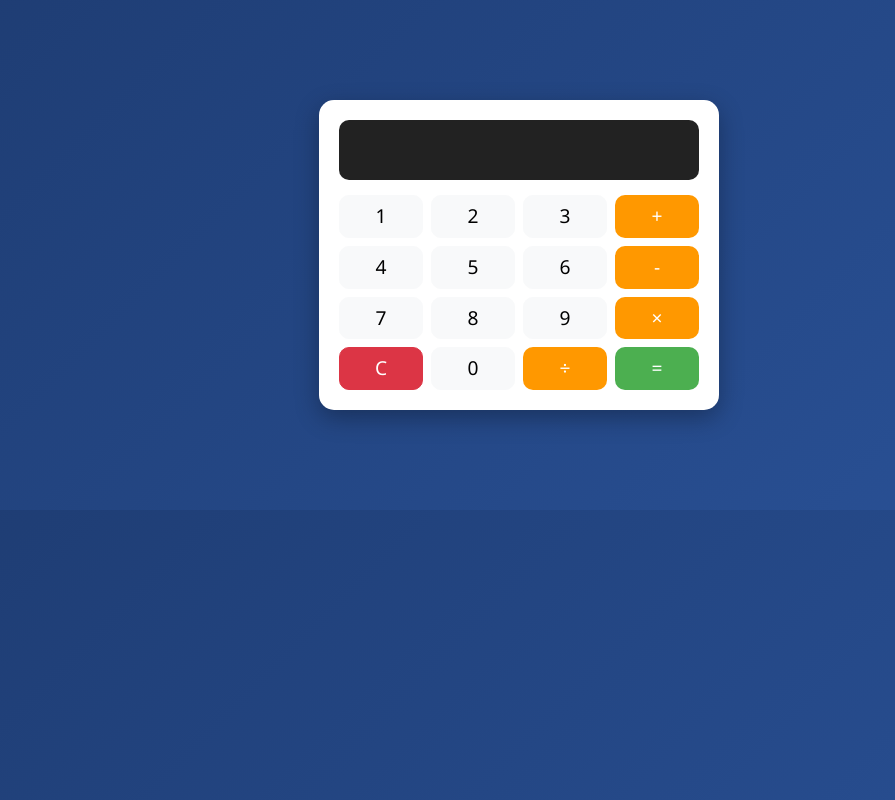
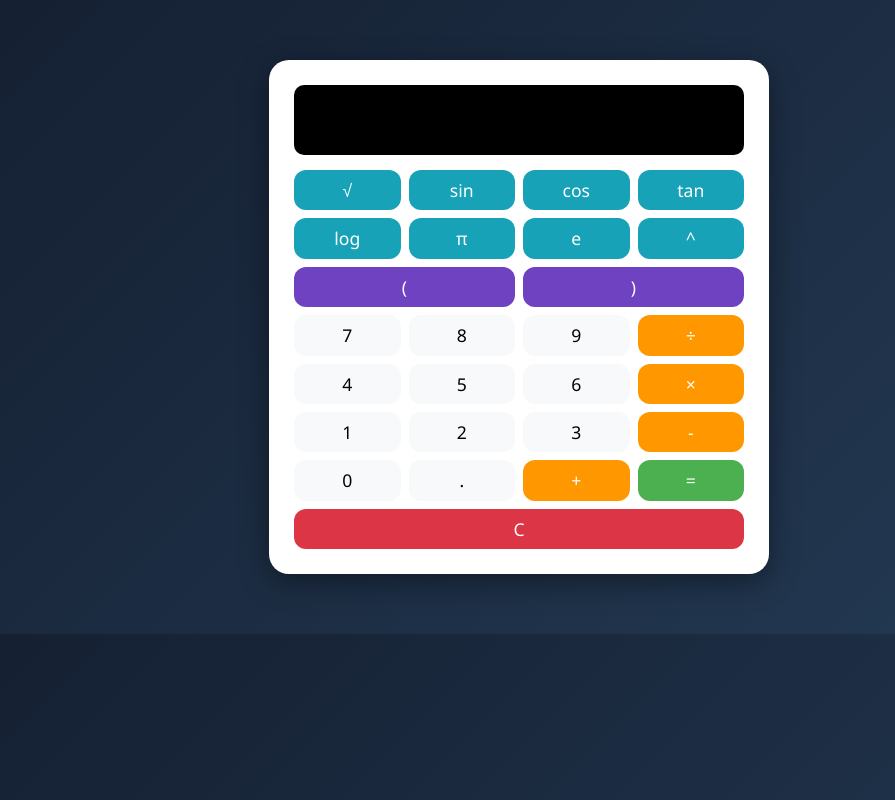
Before and after one commit to Alfat393CSE/calculator_python, a Flask app: page / in a window 1280 px wide. Shown: the whole page, without its empty margins (121-1016 px from the left). Run offline with Flask 3, Linux system fonts and the light colour scheme.

Commit message:
calculator advance feature add

```diff
--- a/app.py
+++ b/app.py
@@ -1,4 +1,5 @@
 from flask import Flask, render_template, request
+import math
 
 app = Flask(__name__)
 
@@ -10,8 +11,17 @@ def calculator():
     if request.method == "POST":
         expression = request.form.get("expression")
         try:
-            # Safely evaluate only arithmetic expressions
-            result = eval(expression, {"__builtins__": None}, {})
+            # allow safe math functions
+            allowed = {
+                "sqrt": math.sqrt,
+                "sin": math.sin,
+                "cos": math.cos,
+                "tan": math.tan,
+                "log": math.log,
+                "pi": math.pi,
+                "e": math.e
+            }
+            result = eval(expression, {"__builtins__": None}, allowed)
         except Exception:
             result = "Error"
 
--- a/templates/calculator.html
+++ b/templates/calculator.html
@@ -3,49 +3,47 @@
 <head>
   <meta charset="UTF-8">
   <meta name="viewport" content="width=device-width, initial-scale=1.0">
-    <title>Professional Calculator</title>
+  <title>Scientific Calculator</title>
   <link href="https://cdn.jsdelivr.net/npm/bootstrap@5.3.3/dist/css/bootstrap.min.css" rel="stylesheet">
   <style>
     body {
-            background: linear-gradient(135deg, #1e3c72, #2a5298);
+      background: linear-gradient(135deg, #141e30, #243b55);
       font-family: 'Segoe UI', sans-serif;
     }
     .calculator {
-            max-width: 400px;
-            margin: 100px auto;
+      max-width: 500px;
+      margin: 60px auto;
       background: #fff;
-            border-radius: 15px;
-            box-shadow: 0px 8px 25px rgba(0, 0, 0, 0.3);
-            padding: 20px;
+      border-radius: 20px;
+      padding: 25px;
+      box-shadow: 0px 8px 30px rgba(0,0,0,0.4);
     }
     .screen {
-            background: #222;
+      background: #000;
       color: #0f0;
-            font-size: 1.5rem;
-            height: 60px;
+      font-size: 1.6rem;
+      height: 70px;
       border-radius: 10px;
       text-align: right;
-            padding: 10px;
+      padding: 15px;
       margin-bottom: 15px;
+      overflow-x: auto;
     }
     button {
-            font-size: 1.2rem !important;
-            border-radius: 10px !important;
+      font-size: 1.1rem !important;
+      border-radius: 12px !important;
+      font-weight: 500;
     }
-        .btn-operator {
-            background: #ff9800;
-            color: white;
-        }
-        .btn-operator:hover {
-            background: #e68900;
-        }
-        .btn-equal {
-            background: #4caf50;
-            color: white;
-        }
-        .btn-equal:hover {
-            background: #3d8b40;
-        }
+    .btn-func { background: #17a2b8; color: #fff; }
+    .btn-operator { background: #ff9800; color: #fff; }
+    .btn-equal { background: #4caf50; color: #fff; }
+    .btn-clear { background: #dc3545; color: #fff; }
+    .btn-bracket { background: #6f42c1; color: #fff; }
+    .btn-func:hover { background: #138496; }
+    .btn-operator:hover { background: #e68900; }
+    .btn-equal:hover { background: #3d8b40; }
+    .btn-clear:hover { background: #bd2130; }
+    .btn-bracket:hover { background: #59359c; }
   </style>
 </head>
 <body>
@@ -54,26 +52,46 @@
       <div class="screen">
         {{ expression }} {% if result is not none %}= {{ result }}{% endif %}
       </div>
+
       <div class="row g-2">
-                <div class="col-3"><button type="submit" name="expression" value="{{ expression }}1" class="btn btn-light w-100">1</button></div>
-                <div class="col-3"><button type="submit" name="expression" value="{{ expression }}2" class="btn btn-light w-100">2</button></div>
-                <div class="col-3"><button type="submit" name="expression" value="{{ expression }}3" class="btn btn-light w-100">3</button></div>
-                <div class="col-3"><button type="submit" name="expression" value="{{ expression }}+" class="btn btn-operator w-100">+</button></div>
+        <!-- Functions -->
+        <div class="col-3"><button type="submit" name="expression" value="{{ expression }}sqrt(" class="btn btn-func w-100">√</button></div>
+        <div class="col-3"><button type="submit" name="expression" value="{{ expression }}sin(" class="btn btn-func w-100">sin</button></div>
+        <div class="col-3"><button type="submit" name="expression" value="{{ expression }}cos(" class="btn btn-func w-100">cos</button></div>
+        <div class="col-3"><button type="submit" name="expression" value="{{ expression }}tan(" class="btn btn-func w-100">tan</button></div>
+
+        <div class="col-3"><button type="submit" name="expression" value="{{ expression }}log(" class="btn btn-func w-100">log</button></div>
+        <div class="col-3"><button type="submit" name="expression" value="{{ expression }}pi" class="btn btn-func w-100">π</button></div>
+        <div class="col-3"><button type="submit" name="expression" value="{{ expression }}e" class="btn btn-func w-100">e</button></div>
+        <div class="col-3"><button type="submit" name="expression" value="{{ expression }}**" class="btn btn-func w-100">^</button></div>
+
+        <!-- Brackets -->
+        <div class="col-6"><button type="submit" name="expression" value="{{ expression }}(" class="btn btn-bracket w-100">(</button></div>
+        <div class="col-6"><button type="submit" name="expression" value="{{ expression }})" class="btn btn-bracket w-100">)</button></div>
+
+        <!-- Digits & operators -->
+        <div class="col-3"><button type="submit" name="expression" value="{{ expression }}7" class="btn btn-light w-100">7</button></div>
+        <div class="col-3"><button type="submit" name="expression" value="{{ expression }}8" class="btn btn-light w-100">8</button></div>
+        <div class="col-3"><button type="submit" name="expression" value="{{ expression }}9" class="btn btn-light w-100">9</button></div>
+        <div class="col-3"><button type="submit" name="expression" value="{{ expression }}/" class="btn btn-operator w-100">÷</button></div>
 
         <div class="col-3"><button type="submit" name="expression" value="{{ expression }}4" class="btn btn-light w-100">4</button></div>
         <div class="col-3"><button type="submit" name="expression" value="{{ expression }}5" class="btn btn-light w-100">5</button></div>
         <div class="col-3"><button type="submit" name="expression" value="{{ expression }}6" class="btn btn-light w-100">6</button></div>
+        <div class="col-3"><button type="submit" name="expression" value="{{ expression }}*" class="btn btn-operator w-100">×</button></div>
+
+        <div class="col-3"><button type="submit" name="expression" value="{{ expression }}1" class="btn btn-light w-100">1</button></div>
+        <div class="col-3"><button type="submit" name="expression" value="{{ expression }}2" class="btn btn-light w-100">2</button></div>
+        <div class="col-3"><button type="submit" name="expression" value="{{ expression }}3" class="btn btn-light w-100">3</button></div>
         <div class="col-3"><button type="submit" name="expression" value="{{ expression }}-" class="btn btn-operator w-100">-</button></div>
 
-                <div class="col-3"><button type="submit" name="expression" value="{{ expression }}7" class="btn btn-light w-100">7</button></div>
-                <div class="col-3"><button type="submit" name="expression" value="{{ expression }}8" class="btn btn-light w-100">8</button></div>
-                <div class="col-3"><button type="submit" name="expression" value="{{ expression }}9" class="btn btn-light w-100">9</button></div>
-                <div class="col-3"><button type="submit" name="expression" value="{{ expression }}*" class="btn btn-operator w-100">&times;</button></div>
+        <div class="col-3"><button type="submit" name="expression" value="{{ expression }}0" class="btn btn-light w-100">0</button></div>
+        <div class="col-3"><button type="submit" name="expression" value="{{ expression }}." class="btn btn-light w-100">.</button></div>
+        <div class="col-3"><button type="submit" name="expression" value="{{ expression }}+" class="btn btn-operator w-100">+</button></div>
+        <div class="col-3"><button type="submit" name="expression" value="{{ expression }}" class="btn btn-equal w-100">=</button></div>
 
-                <div class="col-3"><button type="submit" name="expression" value="" class="btn btn-danger w-100">C</button></div>
-                <div class="col-3"><button type="submit" name="expression" value="{{ expression }}0" class="btn btn-light w-100">0</button></div>
-                <div class="col-3"><button type="submit" name="expression" value="{{ expression }}/" class="btn btn-operator w-100">&divide;</button></div>
-                <div class="col-3"><button type="submit" name="expression" value="{{ expression }}" class="btn btn-equal w-100">=</button></div>
+        <!-- Clear -->
+        <div class="col-12"><button type="submit" name="expression" value="" class="btn btn-clear w-100">C</button></div>
       </div>
     </form>
   </div>
```
Lines whose indentation alone changed are shown as unchanged.
